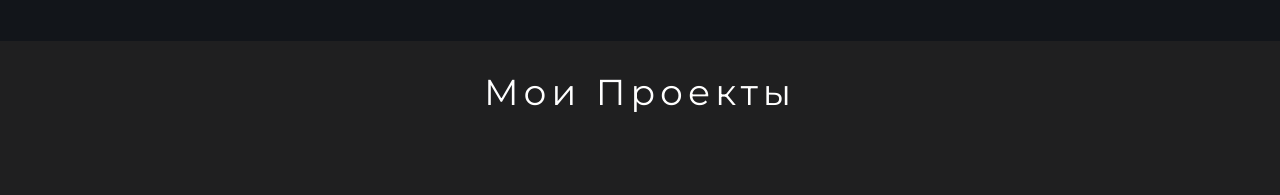
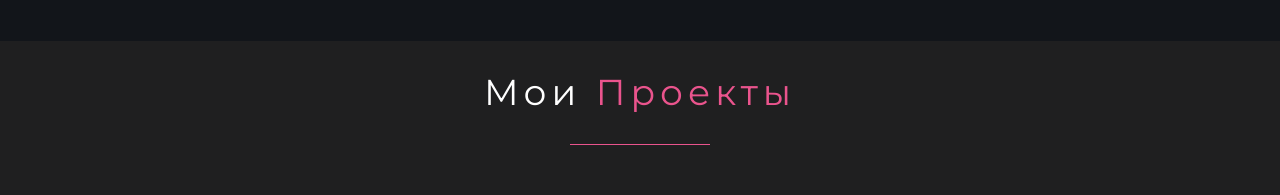
Before and after one commit to syndikat8/my-portfolio, a React (Create React App) app: page / in a window 1280 px wide. Shown: the part 1989-2184 px from the top of the page. Built offline with nearby package versions, Linux system fonts and the light colour scheme.

Commit message:
add main foto

```diff
--- a/src/components/Main/Main.module.css
+++ b/src/components/Main/Main.module.css
@@ -2,7 +2,7 @@
     min-height: 100vh;
     width: 100%;
     /*background-color: #1f1f20;*/
-    background: url("../../attachment-18.png") no-repeat center / cover;
+    background: url("../../bac.png") no-repeat center / cover;
     display: flex;
     justify-content: center;
     padding: 100px 0;
--- a/src/components/Projects/Projects.jsx
+++ b/src/components/Projects/Projects.jsx
@@ -9,7 +9,8 @@ function Projects() {
       <div className={styles.container}>
 
         <div className={styles.myProjects}>
-        <h2> Мои проекты </h2>
+        <h2 className={styles.head}> Мои <span>проекты</span> </h2>
+          <div className={styles.line}></div>
         </div>
         <div className={styles.allWorks}>
         <Work/>
```
